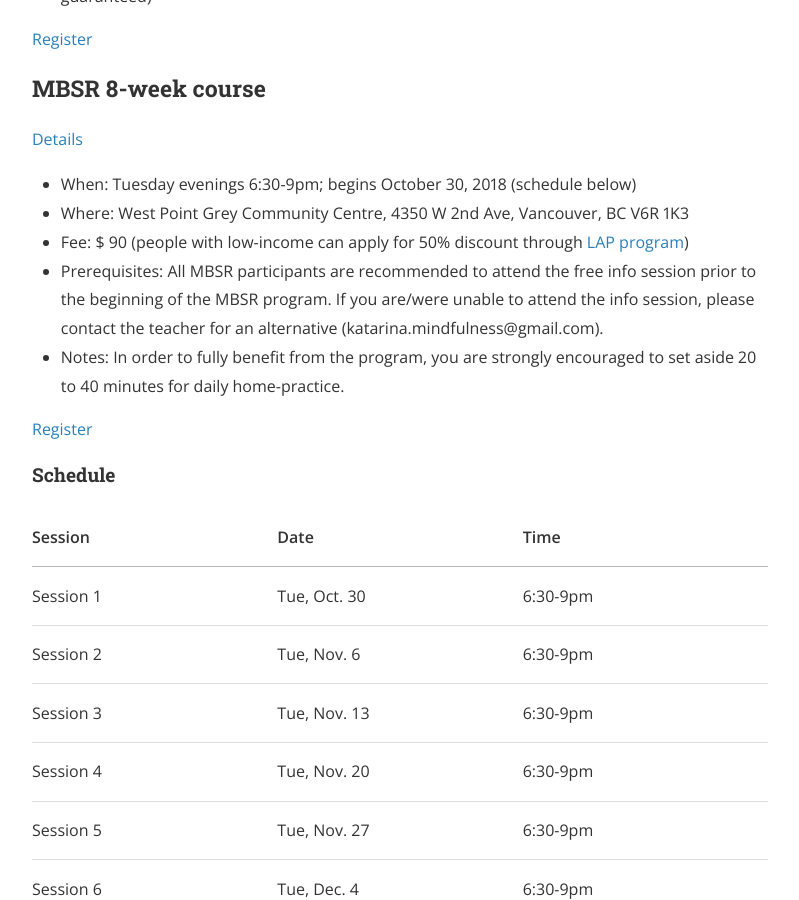
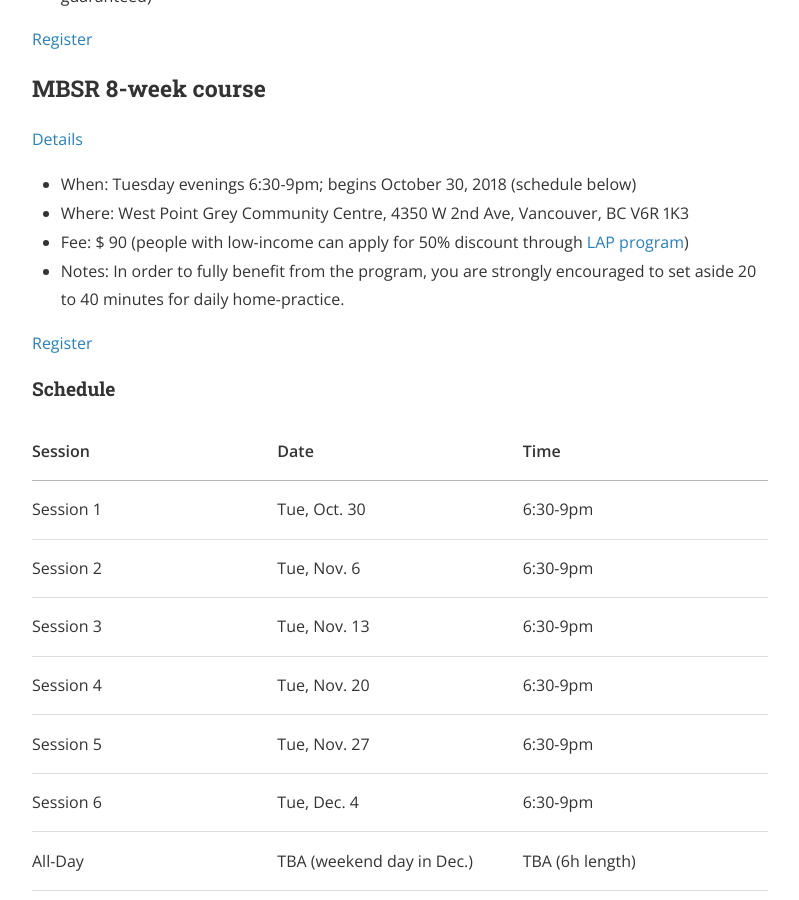
Before and after one commit to mindfulnessone/mindfulnessone.github.io, a Jekyll site: the page built from course-schedule.md, in a window 1280 px wide and 900 px high, scrolled down 537 px. Shown: the whole window, without its empty margins (240-1039 px from the left). Built offline with Jekyll 4.4.1, drawn with Linux system fonts in a browser that asks for light colours; nearby versions of some CDN libraries.

Commit message:
Update course-schedule.md

```diff
--- a/course-schedule.md
+++ b/course-schedule.md
@@ -21,7 +21,6 @@
 - When: Tuesday evenings 6:30-9pm; begins October 30, 2018 (schedule below)
 - Where: West Point Grey Community Centre, 4350 W 2nd Ave, Vancouver, BC V6R 1K3
 - Fee: $ 90 (people with low-income can apply for 50% discount through [LAP program](https://vancouver.ca/parks-recreation-culture/leisure-access-card.aspx))
-- Prerequisites: All MBSR participants are recommended to attend the free info session prior to the beginning of the MBSR program. If you are/were unable to attend the info session, please contact the teacher for an alternative (katarina.mindfulness@gmail.com).
 - Notes: In order to fully benefit from the program, you are strongly encouraged to set aside 20 to 40 minutes for daily home-practice.
 
 [Register](/register-8week-mbsr/)
```
